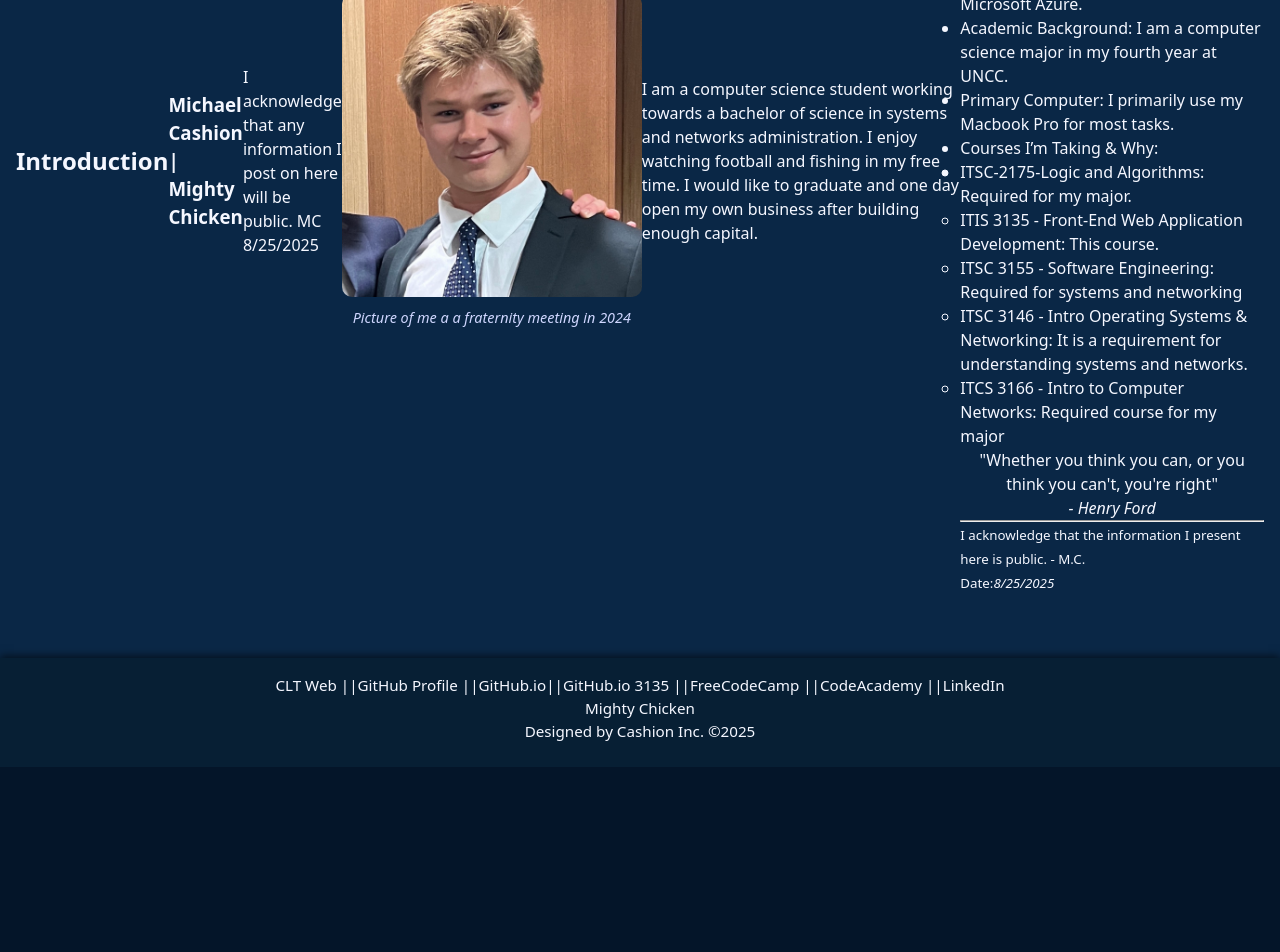
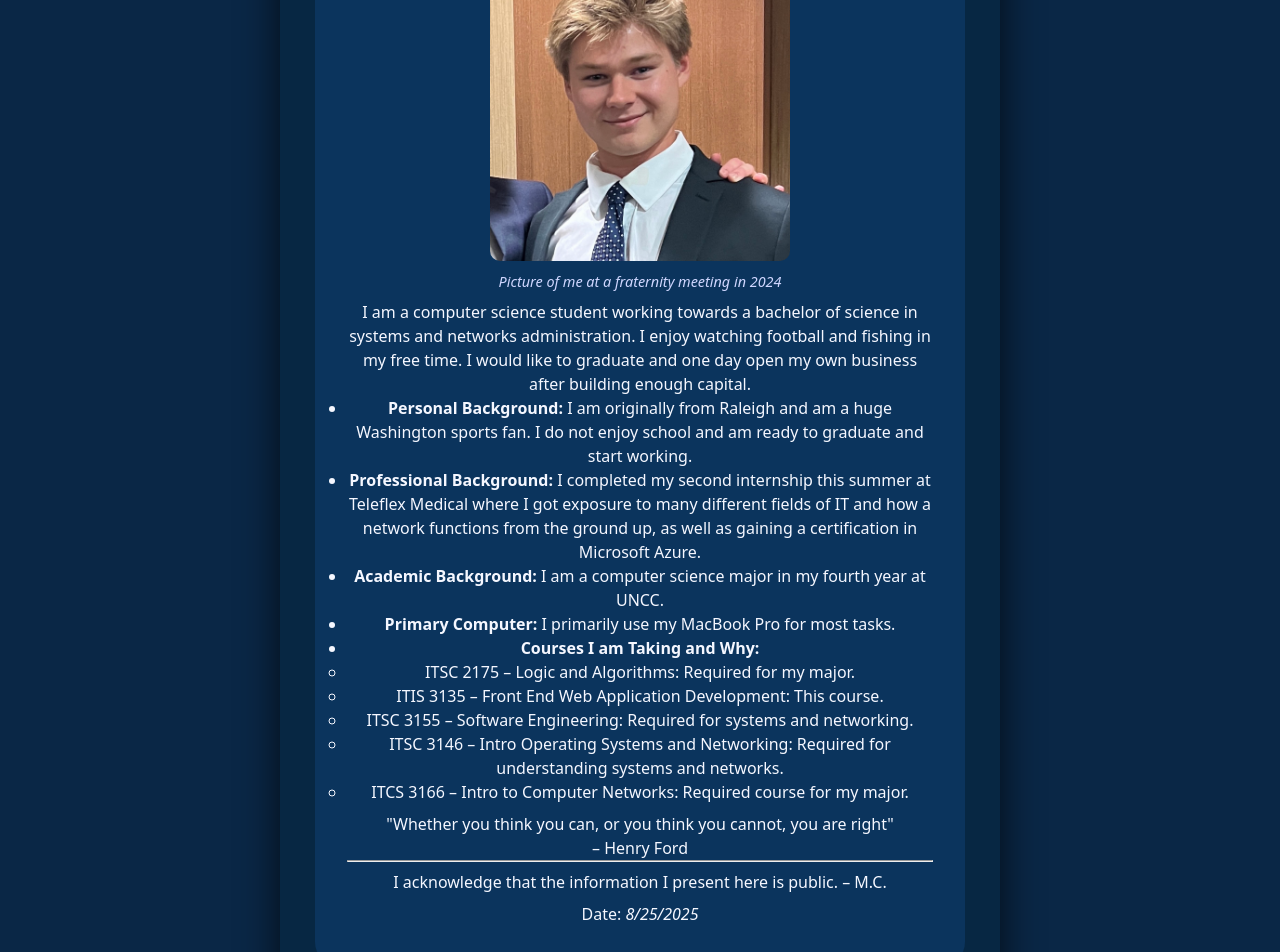
Before and after one commit to mcashio5/itis3135-react, a React (Vite) app: page /introduction in a window 1280 px wide. Shown: the part 460-1412 px from the top of the page. Before the commit the page ends 1227 px from the top, so only its background shows below. Built offline with nearby package versions, Linux system fonts and the light colour scheme.

Commit message:
Update Introduction.jsx

```diff
--- a/src/Introduction.jsx
+++ b/src/Introduction.jsx
@@ -1,63 +1,88 @@
-import './App.css';
+// src/Introduction.jsx
+import "./App.css";
 
 export default function Introduction() {
   return (
+    <section className="content-shell">
+      <div className="inner-card intro-card">
+        <h2>Introduction</h2>
+        <p className="intro-subtitle">Michael Cashion | Mighty Chicken</p>
+        <p className="intro-ack">
+          I acknowledge that any information I post on here will be public. MC
+          8/25/2025
+        </p>
 
-        <>
-        <h2>Introduction</h2>
-        <h3>Michael Cashion | Mighty Chicken</h3>
-        <p>I acknowledge that any information I post on here will be public. MC 8/25/2025</p>
-        <figure>
-            <img src="/michael-cashion-sm.jpg" alt="Picture of me a a fraternity meeting in 2024" />
-        <figcaption>Picture of me a a fraternity meeting in 2024</figcaption>
+        <figure className="intro-figure">
+          <img
+            src="/michael-cashion-sm.jpg"
+            alt="Picture of me at a fraternity meeting in 2024"
+          />
+          <figcaption>Picture of me at a fraternity meeting in 2024</figcaption>
         </figure>
-        <p>I am a computer science student working towards a bachelor of science in systems and networks administration. I enjoy watching football and fishing in my free time. I would like to graduate and one day open my own business after building enough capital.</p>
-        <ul>
+
+        <p>
+          I am a computer science student working towards a bachelor of science
+          in systems and networks administration. I enjoy watching football and
+          fishing in my free time. I would like to graduate and one day open my
+          own business after building enough capital.
+        </p>
+
+        <ul className="intro-list">
           <li>
-                <p>Personal Background: I am originally from Raleigh and am a huge Washington sports fan. I don't enjoy school and am ready to graduate and start working.</p>
+            <strong>Personal Background:</strong> I am originally from Raleigh
+            and am a huge Washington sports fan. I do not enjoy school and am
+            ready to graduate and start working.
           </li>
           <li>
-                <p>Professional Background:  I completed my second internship this summer at Teleflex Medical where I got exposure to many different fields of IT and how a network functions from the ground up as well as gaining a certification in Microsoft Azure.</p>
+            <strong>Professional Background:</strong> I completed my second
+            internship this summer at Teleflex Medical where I got exposure to
+            many different fields of IT and how a network functions from the
+            ground up, as well as gaining a certification in Microsoft Azure.
           </li>
           <li>
-                <p>Academic Background: I am a computer science major in my fourth year at UNCC.</p>
+            <strong>Academic Background:</strong> I am a computer science major
+            in my fourth year at UNCC.
           </li>
           <li>
-                <p>Primary Computer: I primarily use my Macbook Pro for most tasks.</p>
+            <strong>Primary Computer:</strong> I primarily use my MacBook Pro
+            for most tasks.
           </li>
           <li>
-                Courses I’m Taking & Why:
-            </li>
-            <li >
+            <strong>Courses I am Taking and Why:</strong>
             <ul>
+              <li>ITSC 2175 – Logic and Algorithms: Required for my major.</li>
+              <li>ITIS 3135 – Front End Web Application Development: This course.</li>
               <li>
-                    <p>ITSC-2175-Logic and Algorithms: Required for my major.</p>
+                ITSC 3155 – Software Engineering: Required for systems and
+                networking.
               </li>
               <li>
-                    <p>ITIS 3135 - Front-End Web Application Development: This course.</p>
+                ITSC 3146 – Intro Operating Systems and Networking: Required for
+                understanding systems and networks.
               </li>
               <li>
-                    <p>ITSC 3155 - Software Engineering: Required for systems and networking</p>
-                </li>
-                <li>
-                    <p>ITSC 3146 - Intro Operating Systems & Networking: It is a requirement for understanding systems and networks.</p>
-                </li>
-                <li>
-                    <p>ITCS 3166 - Intro to Computer Networks: Required course for my major</p>
+                ITCS 3166 – Intro to Computer Networks: Required course for my
+                major.
               </li>
             </ul>
           </li>
-            <p style={{textAlign: 'center'}}>"Whether you think you can, or you think you can't, you're right"<br/>
-           <i> - Henry Ford </i>
+        </ul>
+
+        <p className="intro-quote">
+          "Whether you think you can, or you think you cannot, you are right"
+          <br />
+          <span className="intro-quote-author">– Henry Ford</span>
         </p>
-            <hr/>
-            <p><small>I acknowledge that the information I present here is public. - M.C.</small></p>
-            <p><small>Date:<i>8/25/2025</i></small></p>
-        </ul>
-        </>
 
+        <hr className="intro-divider" />
 
-
-
+        <p className="intro-meta">
+          I acknowledge that the information I present here is public. – M.C.
+        </p>
+        <p className="intro-meta">
+          Date: <i>8/25/2025</i>
+        </p>
+      </div>
+    </section>
   );
 }
```
Lines whose indentation alone changed are shown as unchanged.
